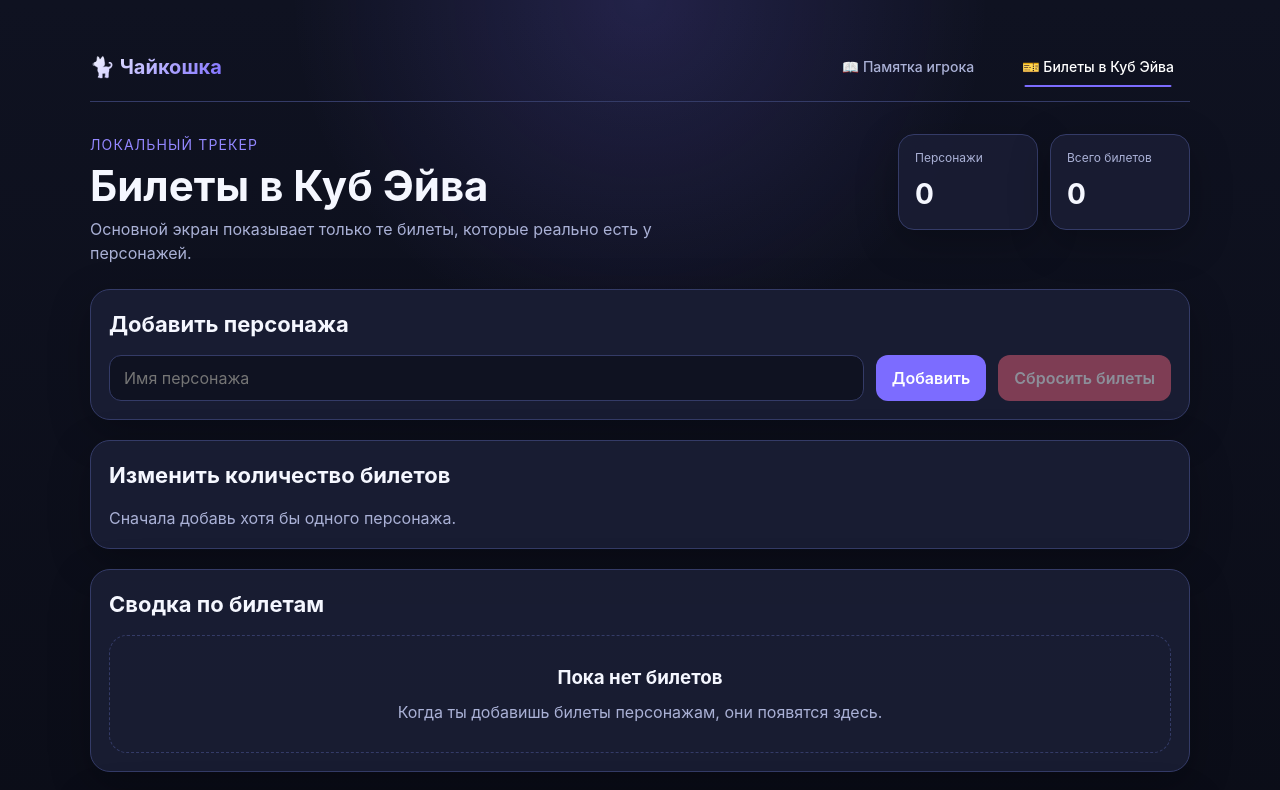
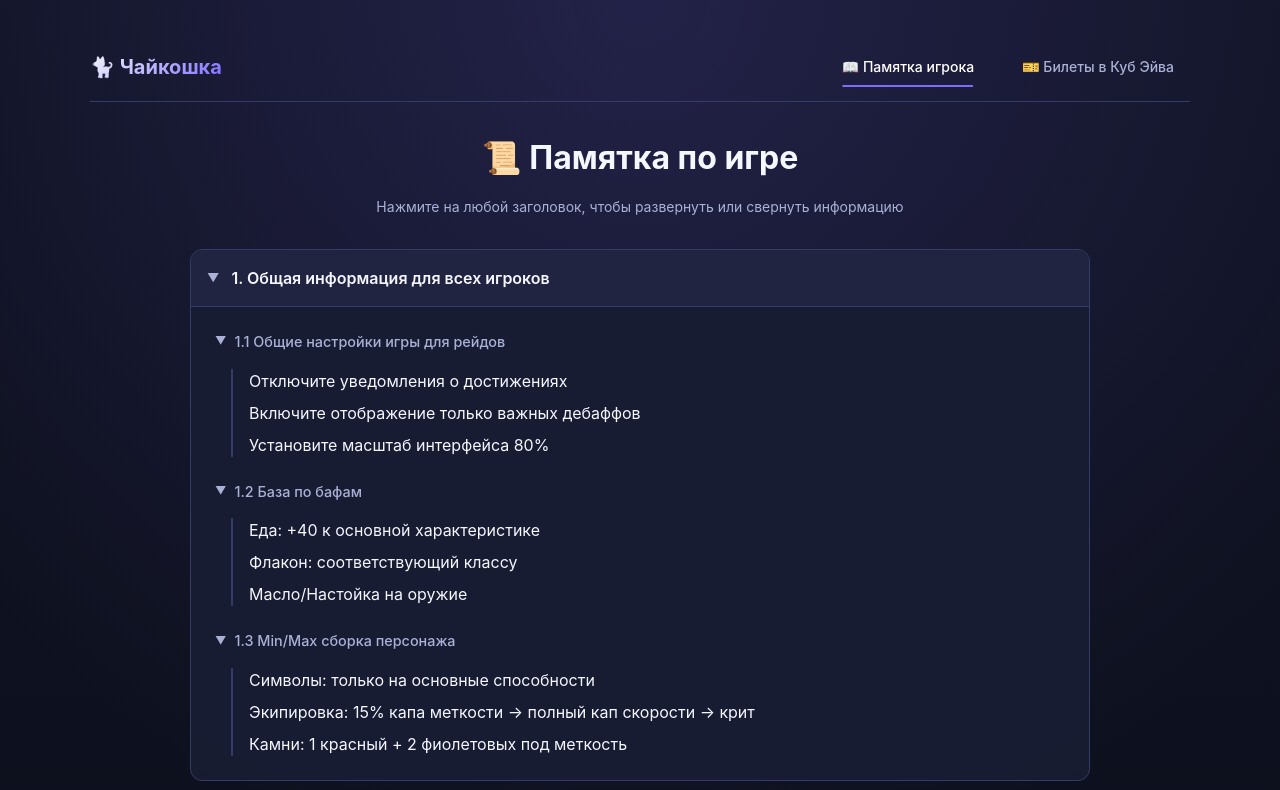
Before and after one commit to atatarov/cubs, a React (Vite) app: page / in a window 1280 px wide. Shown: the top 790 px of the page. Built offline with nearby package versions, Linux system fonts and the light colour scheme.

Commit message:
Add tabs

```diff
--- a/src/App.tsx
+++ b/src/App.tsx
@@ -17,7 +17,7 @@ function App() {
     // Если есть сохранённая страница и она валидна - используем её, иначе 'tickets'
     return savedPage && (savedPage === 'tickets' || savedPage === 'guide')
       ? savedPage
-      : 'tickets';
+      : 'guide';
   });
 
   // Сохраняем выбранную страницу в localStorage при её изменении
```
